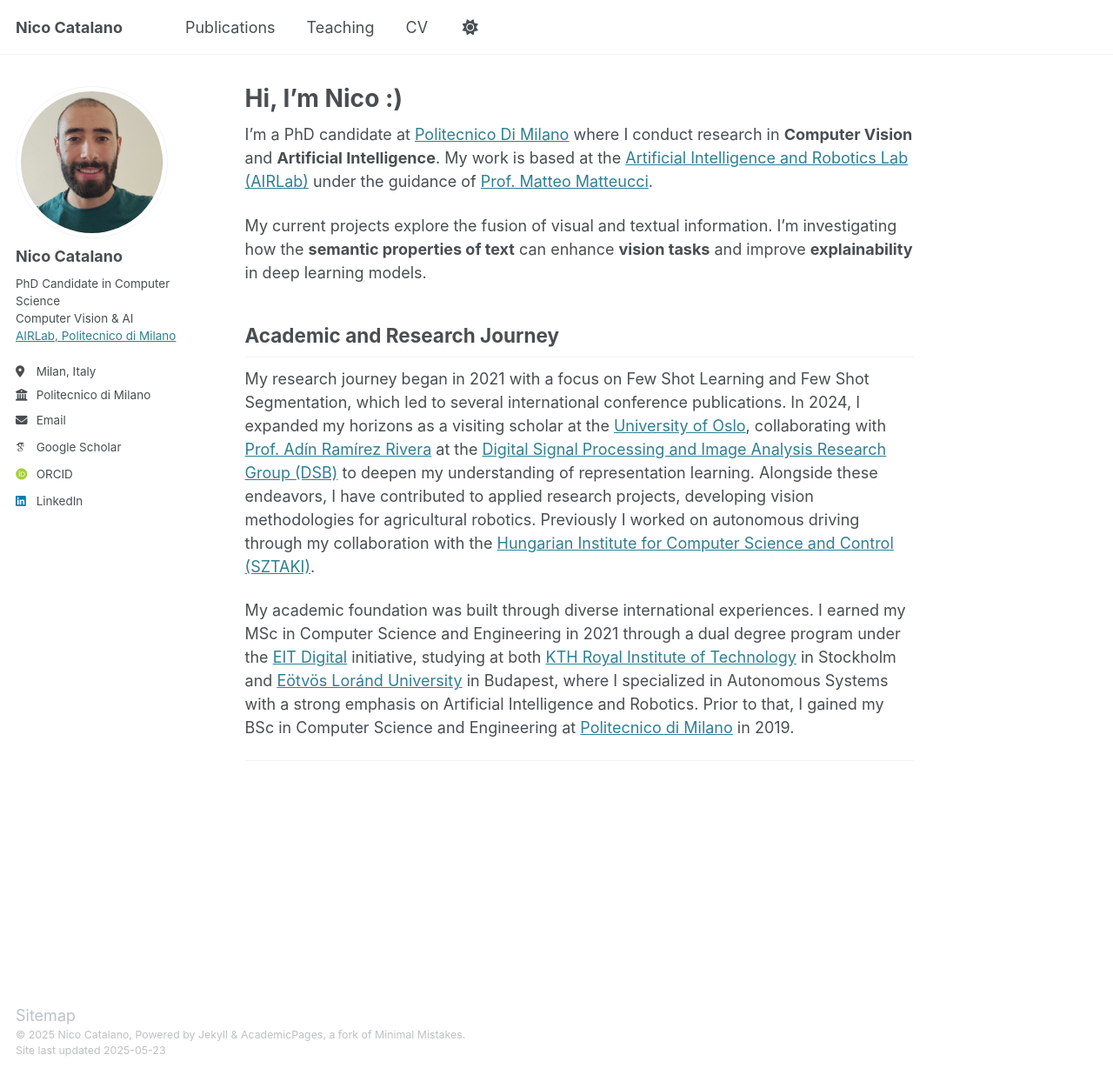
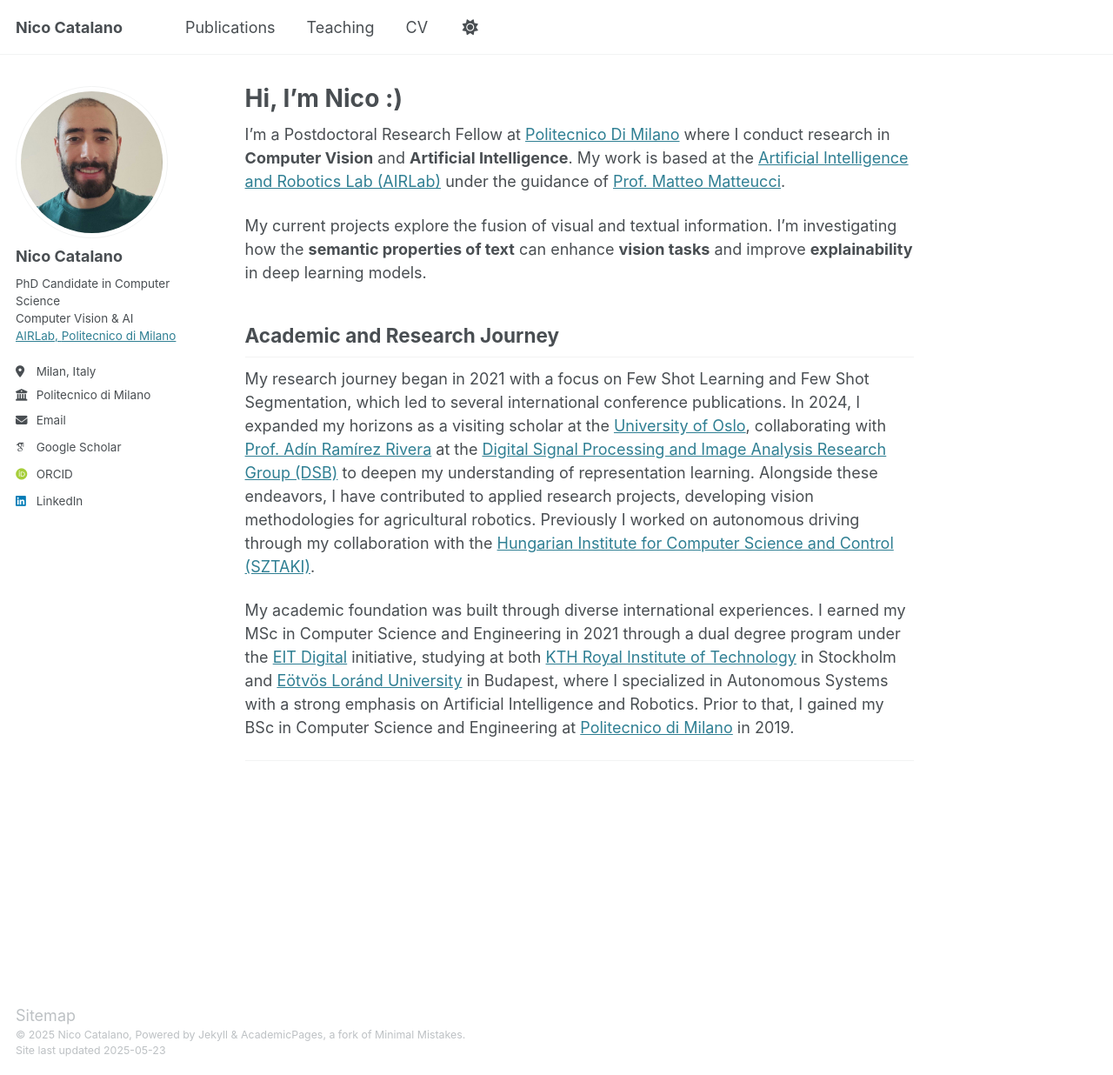
Before and after one commit to NicoCatalano/NicoCatalano.github.io, a Jekyll site: the page built from _pages/about.md, in a window 1280 px wide and 1236 px high. Shown: the whole window at 87% size. Built offline with Jekyll 4.4.1, drawn with Linux system fonts in a browser that asks for light colours; some web fonts are replaced.

Commit message:
Update about.md

```diff
--- a/_pages/about.md
+++ b/_pages/about.md
@@ -9,7 +9,7 @@ redirect_from:
 
 
 
-I’m a PhD candidate at [Politecnico Di Milano](https://www.polimi.it) where I conduct research in **Computer Vision** and **Artificial Intelligence**. My work is based at the [Artificial Intelligence and Robotics Lab (AIRLab)](https://airlab.deib.polimi.it) under the guidance of [Prof. Matteo Matteucci](https://www.deib.polimi.it/eng/people/details/267262).
+I’m a Postdoctoral Research Fellow at [Politecnico Di Milano](https://www.polimi.it) where I conduct research in **Computer Vision** and **Artificial Intelligence**. My work is based at the [Artificial Intelligence and Robotics Lab (AIRLab)](https://airlab.deib.polimi.it) under the guidance of [Prof. Matteo Matteucci](https://www.deib.polimi.it/eng/people/details/267262).
 
 
 
```
